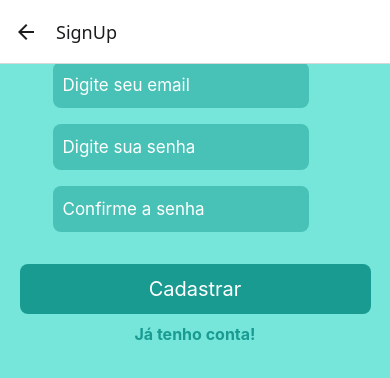
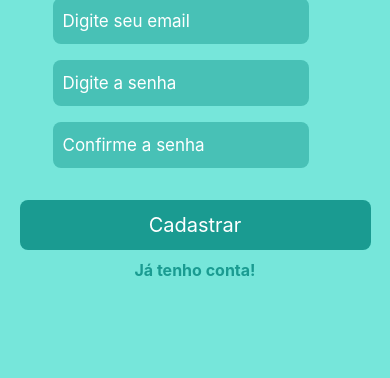
Before and after one commit to valmirfd/mymoney, a React Native app: screen /SignUp in a window 390 px wide. Shown: the top 378 px of the page. Built offline with nearby package versions, Linux system fonts and the light colour scheme.

Commit message:
Tela de cadastro

```diff
--- a/src/pages/SignIn/index.js
+++ b/src/pages/SignIn/index.js
@@ -1,5 +1,5 @@
 import React from "react";
-import { View, Text } from "react-native";
+import { Platform } from "react-native";
 
 import {
     Scrollar,
@@ -13,10 +13,19 @@ import {
     LinkText,
 } from './styles';
 
+import { useNavigation } from "@react-navigation/native";
+
+
 export default function SignIn() {
+    const navigation = useNavigation();
+
+
     return (
         <Scrollar showsVerticalScrollIndicator={false}>
-            <Container>
+            <Container
+                behavior={Platform.OS === 'ios' ? 'padding' : ''}
+                enabled
+            >
                 <Logo
                     source={require("../../assets/logo.jpg")}
                     alt="Logo do app"
@@ -33,11 +42,11 @@ export default function SignIn() {
                     />
                 </AreaInput>
 
-                <SubmitButton>
+                <SubmitButton activeOpacity={0.8}>
                     <SubmitText>Login</SubmitText>
                 </SubmitButton>
 
-                <Link>
+                <Link onPress={() => navigation.navigate('SignUp')}>
                     <LinkText>Criar uma conta!</LinkText>
                 </Link>
 
--- a/src/pages/SignIn/styles.js
+++ b/src/pages/SignIn/styles.js
@@ -5,7 +5,7 @@ export const Scrollar = styled.ScrollView`
     background-color: #76E6DA;
 `;
 
-export const Container = styled.View`
+export const Container = styled.KeyboardAvoidingView`
     flex: 1;
     align-items: center;
     justify-content: center;
--- a/src/pages/SignUp/index.js
+++ b/src/pages/SignUp/index.js
@@ -1,5 +1,5 @@
 import React from "react";
-import { View, Text } from "react-native";
+import { Platform } from "react-native";
 
 import {
     Scrollar,
@@ -13,10 +13,18 @@ import {
     LinkText,
 } from '../SignIn/styles';
 
+import { useNavigation } from "@react-navigation/native";
+
 export default function SignUp() {
+    const navigation = useNavigation();
+
+
     return (
         <Scrollar showsVerticalScrollIndicator={false}>
-            <Container>
+            <Container
+                behavior={Platform.OS === 'ios' ? 'padding' : ''}
+                enabled
+            >
                 <Logo
                     source={require("../../assets/logo.jpg")}
                     alt="Logo do app"
@@ -35,7 +43,7 @@ export default function SignUp() {
 
                 <AreaInput>
                     <Input
-                        placeholder="Digite sua senha"
+                        placeholder="Digite a senha"
                     />
                 </AreaInput>
 
@@ -49,7 +57,7 @@ export default function SignUp() {
                     <SubmitText>Cadastrar</SubmitText>
                 </SubmitButton>
 
-                <Link>
+                <Link onPress={() => navigation.navigate('SignIn')}>
                     <LinkText>Já tenho conta!</LinkText>
                 </Link>
 
--- a/src/routes/auth.routes.js
+++ b/src/routes/auth.routes.js
@@ -19,6 +19,9 @@ function AuthRoutes() {
             <AuthStack.Screen
                 name="SignUp"
                 component={SignUp}
+                options={{
+                    headerShown: false
+                }}
             />
         </AuthStack.Navigator>
     );
```
